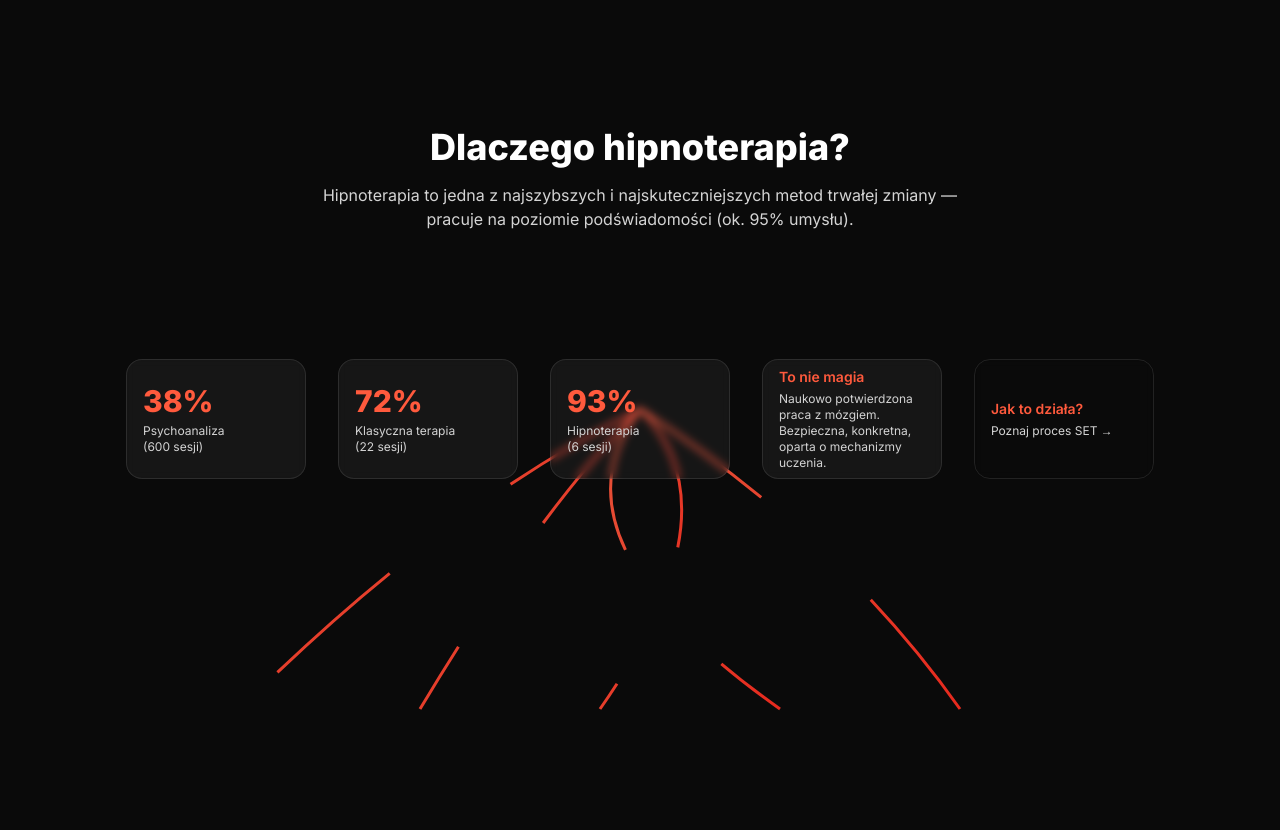
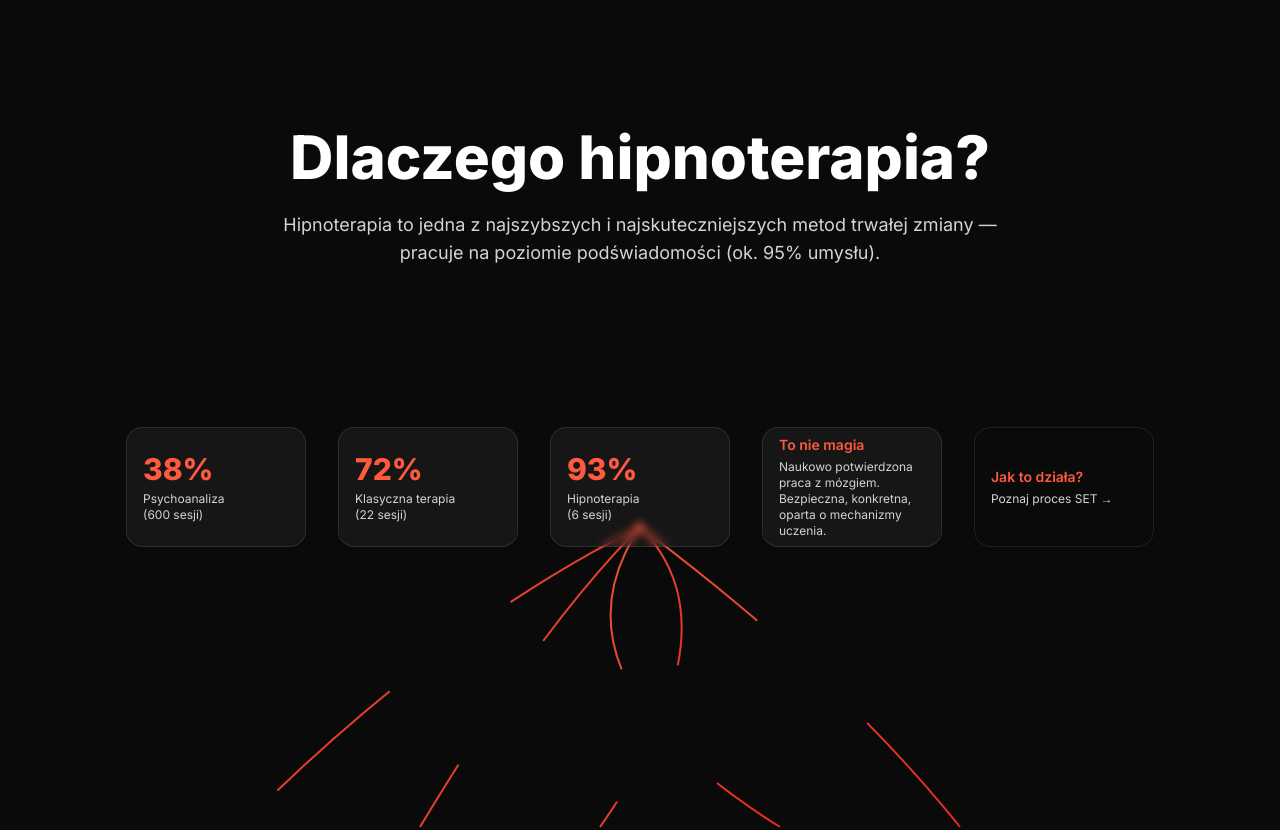
Before and after one commit to technikyvl/MAGIC-LANDING-PAGE-NEW, a Next.js app in the folder MAGICLIFELANDING/: page / in a window 1280 px wide. Shown: the part 1480-2310 px from the top of the page. Built offline with nearby package versions, Linux system fonts and the light colour scheme.

Commit message:
linie zmiany

```diff
--- a/MAGICLIFELANDING/app/globals.css
+++ b/MAGICLIFELANDING/app/globals.css
@@ -56,14 +56,13 @@
 
 /* Tree root animation */
 .tree-root {
-  stroke-dasharray: 200;
-  stroke-dashoffset: 200;
   opacity: 0;
-  transition: stroke-dashoffset 1.2s ease-in-out, opacity 0.6s ease;
+  transform: scale(0);
+  transition: opacity 0.8s ease, transform 0.8s ease;
 }
 .tree-root.drawn {
-  stroke-dashoffset: 0;
   opacity: 1;
+  transform: scale(1);
 }
 
 /* Root branch animation */
--- a/MAGICLIFELANDING/app/page.jsx
+++ b/MAGICLIFELANDING/app/page.jsx
@@ -163,16 +163,16 @@ export default function Page() {
       <section id="why" className={"relative bg-neutral-950 text-white " + SPACING}>
         <div className={CONTAINER}>
           <div className="text-center mb-16">
-            <h2 className="reveal text-3xl sm:text-4xl font-extrabold">Dlaczego hipnoterapia?</h2>
-            <p className="reveal mt-4 max-w-2xl mx-auto text-neutral-300">
+            <h2 className="reveal text-5xl sm:text-6xl font-extrabold">Dlaczego hipnoterapia?</h2>
+            <p className="reveal mt-6 max-w-3xl mx-auto text-lg text-neutral-300">
               Hipnoterapia to jedna z najszybszych i najskuteczniejszych metod trwałej zmiany — pracuje na poziomie
               podświadomości (ok. 95% umysłu).
             </p>
           </div>
 
-          <div id="rootContainer" className="relative min-h-[500px]">
-            {/* Organic Lines SVG */}
-            <svg className="absolute inset-0 h-full w-full" viewBox="0 0 1200 500" preserveAspectRatio="xMidYMid meet">
+          <div id="rootContainer" className="relative min-h-[600px]">
+            {/* Central dot and lines SVG */}
+            <svg className="absolute inset-0 h-full w-full" viewBox="0 0 1200 600" preserveAspectRatio="xMidYMid meet">
               <defs>
                 <linearGradient id="rootGradient" x1="0%" y1="0%" x2="100%" y2="100%">
                   <stop offset="0%" stopColor="#FF5A3D" />
@@ -180,16 +180,19 @@ export default function Page() {
                 </linearGradient>
               </defs>
 
-              {/* Organic lines from header to each box */}
-              <path className="root-branch" d="M600 50 Q400 150 200 350" stroke="url(#rootGradient)" strokeWidth="3" fill="none" />
-              <path className="root-branch" d="M600 50 Q500 150 380 350" stroke="url(#rootGradient)" strokeWidth="3" fill="none" />
-              <path className="root-branch" d="M600 50 Q700 150 560 350" stroke="url(#rootGradient)" strokeWidth="3" fill="none" />
-              <path className="root-branch" d="M600 50 Q500 180 740 350" stroke="url(#rootGradient)" strokeWidth="3" fill="none" />
-              <path className="root-branch" d="M600 50 Q800 180 920 350" stroke="url(#rootGradient)" strokeWidth="3" fill="none" />
+              {/* Central red dot */}
+              <circle className="tree-root" cx="600" cy="100" r="4" fill="url(#rootGradient)" />
+
+              {/* Lines from central dot to each box */}
+              <path className="root-branch" d="M600 100 Q400 200 200 400" stroke="url(#rootGradient)" strokeWidth="2" fill="none" />
+              <path className="root-branch" d="M600 100 Q500 200 380 400" stroke="url(#rootGradient)" strokeWidth="2" fill="none" />
+              <path className="root-branch" d="M600 100 Q700 200 560 400" stroke="url(#rootGradient)" strokeWidth="2" fill="none" />
+              <path className="root-branch" d="M600 100 Q500 250 740 400" stroke="url(#rootGradient)" strokeWidth="2" fill="none" />
+              <path className="root-branch" d="M600 100 Q800 250 920 400" stroke="url(#rootGradient)" strokeWidth="2" fill="none" />
             </svg>
 
             {/* All boxes in one horizontal row with equal spacing */}
-            <div className="flex justify-center items-center gap-8 mt-32">
+            <div className="flex justify-center items-center gap-8 mt-40">
               <div className="stat-reveal">
                 <div className="rounded-2xl border border-white/10 bg-white/5 p-4 backdrop-blur-sm w-[180px] h-[120px] flex flex-col justify-center">
                   <div className="text-3xl font-extrabold text-accent">38%</div>
```
